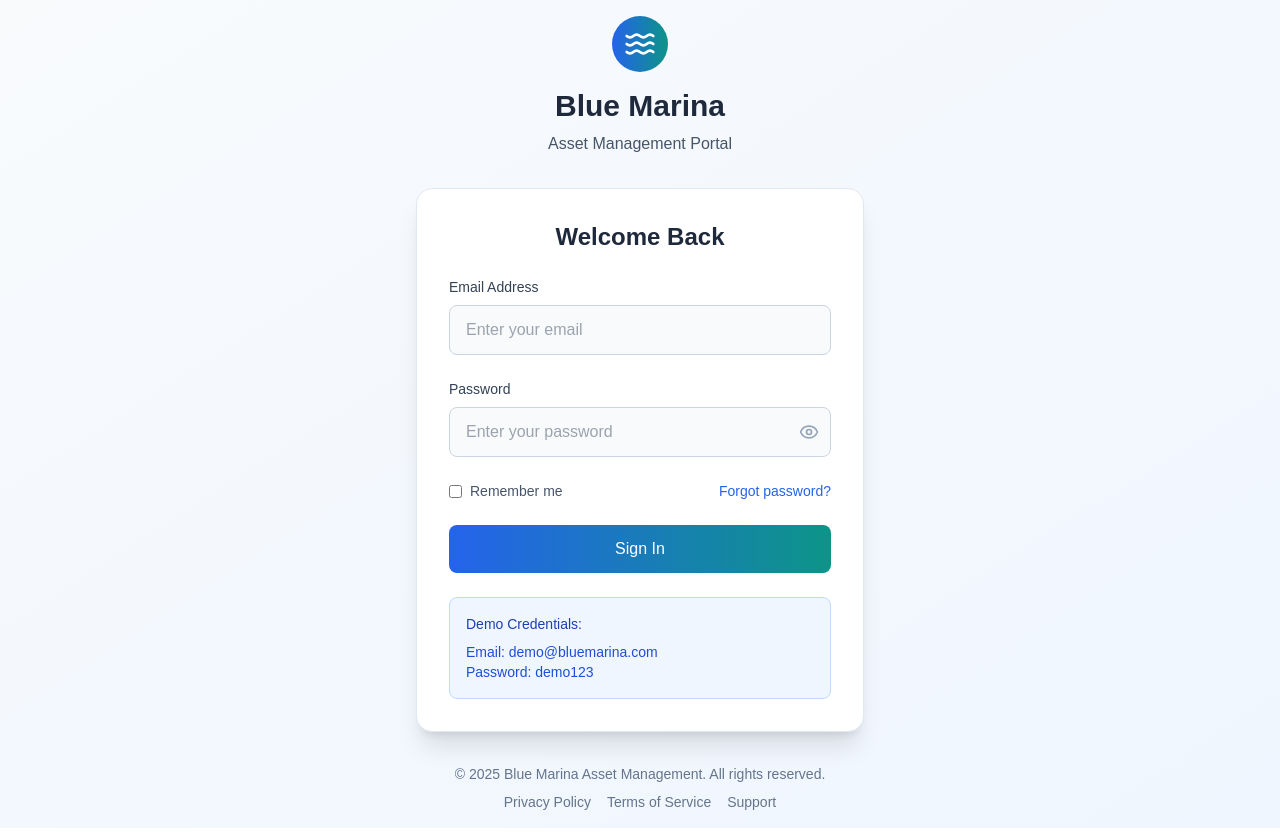
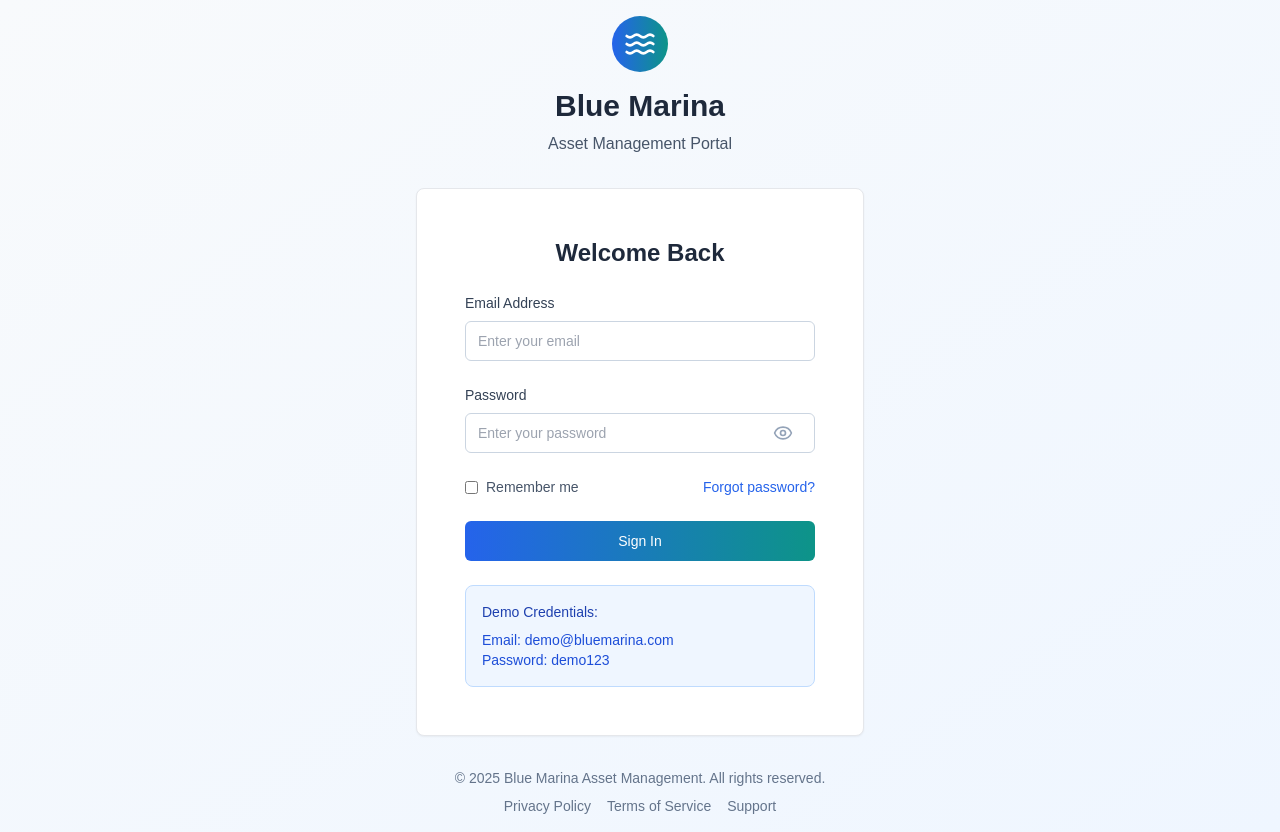
Before and after one commit to Phynnex/client-portal-demo, a Next.js app: page / in a window 1280 px wide. Built offline with nearby package versions, Linux system fonts and the light colour scheme.

Commit message:
feat: integrate shadcn-style ui components

```diff
--- a/src/app/page.tsx
+++ b/src/app/page.tsx
@@ -2,6 +2,7 @@
 "use client"
 import React, { useState } from 'react';
 import { Eye, EyeOff, Waves } from 'lucide-react';
+import { Button, Input, Card, CardContent } from '@/components/ui';
 import { useRouter } from 'next/navigation';
 
 
@@ -57,7 +58,8 @@ export default function LoginPage() {
         </div>
 
         {/* Login Form */}
-        <div className="bg-white rounded-2xl shadow-xl p-8 border border-slate-200">
+        <Card className="p-8">
+          <CardContent className="p-0">
           <h2 className="text-2xl font-semibold text-slate-800 mb-6 text-center">
             Welcome Back
           </h2>
@@ -74,12 +76,11 @@ export default function LoginPage() {
               <label htmlFor="email" className="block text-sm font-medium text-slate-700 mb-2">
                 Email Address
               </label>
-              <input
+              <Input
                 id="email"
                 type="email"
                 value={email}
                 onChange={(e) => setEmail(e.target.value)}
-                className="w-full px-4 py-3 border border-slate-300 rounded-lg focus:ring-2 focus:ring-blue-500 focus:border-transparent transition-all duration-200 bg-slate-50 focus:bg-white"
                 placeholder="Enter your email"
                 disabled={isLoading}
               />
@@ -91,23 +92,25 @@ export default function LoginPage() {
                 Password
               </label>
               <div className="relative">
-                <input
+                <Input
                   id="password"
                   type={showPassword ? 'text' : 'password'}
                   value={password}
                   onChange={(e) => setPassword(e.target.value)}
-                  className="w-full px-4 py-3 pr-12 border border-slate-300 rounded-lg focus:ring-2 focus:ring-blue-500 focus:border-transparent transition-all duration-200 bg-slate-50 focus:bg-white"
+                  className="pr-12"
                   placeholder="Enter your password"
                   disabled={isLoading}
                 />
-                <button
+                <Button
                   type="button"
                   onClick={() => setShowPassword(!showPassword)}
-                  className="absolute right-3 top-1/2 transform -translate-y-1/2 text-slate-400 hover:text-slate-600"
+                  variant="ghost"
+                  size="icon"
+                  className="absolute right-3 top-1/2 -translate-y-1/2 text-slate-400 hover:text-slate-600"
                   disabled={isLoading}
                 >
                   {showPassword ? <EyeOff size={20} /> : <Eye size={20} />}
-                </button>
+                </Button>
               </div>
             </div>
 
@@ -127,11 +130,11 @@ export default function LoginPage() {
             </div>
 
             {/* Login Button */}
-            <button
+            <Button
               type="button"
               onClick={handleLogin}
               disabled={isLoading}
-              className="w-full bg-gradient-to-r from-blue-600 to-teal-600 text-white py-3 px-4 rounded-lg font-medium hover:from-blue-700 hover:to-teal-700 focus:ring-2 focus:ring-blue-500 focus:ring-offset-2 transition-all duration-200 disabled:opacity-50 disabled:cursor-not-allowed transform hover:scale-[1.02] active:scale-[0.98]"
+              className="w-full bg-gradient-to-r from-blue-600 to-teal-600 hover:from-blue-700 hover:to-teal-700 transform hover:scale-[1.02] active:scale-[0.98]"
             >
               {isLoading ? (
                 <div className="flex items-center justify-center">
@@ -141,7 +144,7 @@ export default function LoginPage() {
               ) : (
                 'Sign In'
               )}
-            </button>
+            </Button>
           </div>
 
           {/* Demo Credentials */}
@@ -150,7 +153,8 @@ export default function LoginPage() {
             <p className="text-sm text-blue-700">Email: demo@bluemarina.com</p>
             <p className="text-sm text-blue-700">Password: demo123</p>
           </div>
-        </div>
+          </CardContent>
+        </Card>
 
         {/* Footer */}
         <div className="text-center mt-8 text-sm text-slate-500">
--- a/src/components/DashboardContent.tsx
+++ b/src/components/DashboardContent.tsx
@@ -9,6 +9,7 @@ import {
   Eye
 } from 'lucide-react';
 import { LineChart, Line, XAxis, YAxis, CartesianGrid, Tooltip, ResponsiveContainer, PieChart, Pie, Cell } from 'recharts';
+import { Button } from '@/components/ui';
 
 // Dummy data for portfolio performance
 const portfolioData = [
@@ -209,10 +210,10 @@ export default function DashboardContent({ clientName }: DashboardContentProps)
       <div className="bg-white rounded-xl shadow-sm border border-slate-200 p-6">
         <div className="flex items-center justify-between mb-6">
           <h3 className="text-lg font-semibold text-slate-900">Recent Transactions</h3>
-          <button className="flex items-center space-x-2 text-blue-600 hover:text-blue-800 text-sm font-medium">
+          <Button variant="ghost" size="default" className="flex items-center space-x-2 text-blue-600 hover:text-blue-800 text-sm font-medium">
             <Eye className="h-4 w-4" />
             <span>View All</span>
-          </button>
+          </Button>
         </div>
         <div className="space-y-4">
           {recentTransactions.map((transaction) => (
--- a/src/components/index.ts
+++ b/src/components/index.ts
@@ -1,3 +1,4 @@
 export { default as Navbar } from './Navbar';
 export { default as Sidebar } from './Sidebar';
 export { default as DashboardContent } from './DashboardContent';
+export * from './ui';
--- /dev/null
+++ b/src/components/ui/Button.tsx
@@ -0,0 +1,35 @@
+import * as React from 'react';
+import { cn } from '@/lib/utils';
+
+export type ButtonVariant = 'default' | 'ghost' | 'outline';
+export type ButtonSize = 'default' | 'icon';
+
+export interface ButtonProps
+  extends React.ButtonHTMLAttributes<HTMLButtonElement> {
+  variant?: ButtonVariant;
+  size?: ButtonSize;
+}
+
+export const Button = React.forwardRef<HTMLButtonElement, ButtonProps>(
+  ({ className, variant = 'default', size = 'default', ...props }, ref) => {
+    const base =
+      'inline-flex items-center justify-center rounded-md text-sm font-medium focus:outline-none focus:ring-2 focus:ring-blue-500 disabled:opacity-50 disabled:pointer-events-none';
+    const variants: Record<ButtonVariant, string> = {
+      default: 'bg-blue-600 text-white hover:bg-blue-700',
+      ghost: 'bg-transparent hover:bg-slate-100',
+      outline: 'border border-slate-300 bg-white hover:bg-slate-100',
+    };
+    const sizes: Record<ButtonSize, string> = {
+      default: 'h-10 px-4',
+      icon: 'h-10 w-10',
+    };
+    return (
+      <button
+        ref={ref}
+        className={cn(base, variants[variant], sizes[size], className)}
+        {...props}
+      />
+    );
+  }
+);
+Button.displayName = 'Button';
--- /dev/null
+++ b/src/components/ui/Card.tsx
@@ -0,0 +1,27 @@
+import * as React from 'react';
+import { cn } from '@/lib/utils';
+
+export type CardProps = React.HTMLAttributes<HTMLDivElement>;
+
+export const Card = React.forwardRef<HTMLDivElement, CardProps>(({ className, ...props }, ref) => (
+  <div ref={ref} className={cn('rounded-lg border bg-white shadow-sm', className)} {...props} />
+));
+Card.displayName = 'Card';
+
+export type CardHeaderProps = React.HTMLAttributes<HTMLDivElement>;
+export const CardHeader = React.forwardRef<HTMLDivElement, CardHeaderProps>(({ className, ...props }, ref) => (
+  <div ref={ref} className={cn('p-4 border-b', className)} {...props} />
+));
+CardHeader.displayName = 'CardHeader';
+
+export type CardContentProps = React.HTMLAttributes<HTMLDivElement>;
+export const CardContent = React.forwardRef<HTMLDivElement, CardContentProps>(({ className, ...props }, ref) => (
+  <div ref={ref} className={cn('p-4', className)} {...props} />
+));
+CardContent.displayName = 'CardContent';
+
+export type CardFooterProps = React.HTMLAttributes<HTMLDivElement>;
+export const CardFooter = React.forwardRef<HTMLDivElement, CardFooterProps>(({ className, ...props }, ref) => (
+  <div ref={ref} className={cn('p-4 border-t', className)} {...props} />
+));
+CardFooter.displayName = 'CardFooter';
--- /dev/null
+++ b/src/components/ui/Input.tsx
@@ -0,0 +1,16 @@
+import * as React from 'react';
+import { cn } from '@/lib/utils';
+
+export type InputProps = React.InputHTMLAttributes<HTMLInputElement>;
+
+export const Input = React.forwardRef<HTMLInputElement, InputProps>(({ className, ...props }, ref) => (
+  <input
+    ref={ref}
+    className={cn(
+      'flex h-10 w-full rounded-md border border-slate-300 bg-white px-3 py-2 text-sm focus:outline-none focus:ring-2 focus:ring-blue-500 disabled:cursor-not-allowed disabled:opacity-50',
+      className
+    )}
+    {...props}
+  />
+));
+Input.displayName = 'Input';
--- /dev/null
+++ b/src/components/ui/Select.tsx
@@ -0,0 +1,16 @@
+import * as React from 'react';
+import { cn } from '@/lib/utils';
+
+export type SelectProps = React.SelectHTMLAttributes<HTMLSelectElement>;
+
+export const Select = React.forwardRef<HTMLSelectElement, SelectProps>(({ className, ...props }, ref) => (
+  <select
+    ref={ref}
+    className={cn(
+      'flex h-10 w-full rounded-md border border-slate-300 bg-white px-3 py-2 text-sm focus:outline-none focus:ring-2 focus:ring-blue-500 disabled:cursor-not-allowed disabled:opacity-50',
+      className
+    )}
+    {...props}
+  />
+));
+Select.displayName = 'Select';
--- /dev/null
+++ b/src/components/ui/Toggle.tsx
@@ -0,0 +1,22 @@
+import * as React from 'react';
+import { cn } from '@/lib/utils';
+
+export interface ToggleProps extends React.ButtonHTMLAttributes<HTMLButtonElement> {
+  pressed?: boolean;
+}
+
+export const Toggle = React.forwardRef<HTMLButtonElement, ToggleProps>(
+  ({ className, pressed, ...props }, ref) => (
+    <button
+      ref={ref}
+      data-pressed={pressed}
+      aria-pressed={pressed}
+      className={cn(
+        'inline-flex items-center justify-center rounded-md border border-slate-300 bg-white px-3 py-2 text-sm font-medium transition-colors data-[pressed=true]:bg-blue-600 data-[pressed=true]:text-white',
+        className
+      )}
+      {...props}
+    />
+  )
+);
+Toggle.displayName = 'Toggle';
--- /dev/null
+++ b/src/components/ui/index.ts
@@ -0,0 +1,5 @@
+export * from './Button';
+export * from './Input';
+export * from './Select';
+export * from './Toggle';
+export * from './Card';
--- /dev/null
+++ b/src/lib/utils.ts
@@ -0,0 +1,3 @@
+export function cn(...classes: (string | false | null | undefined)[]): string {
+  return classes.filter(Boolean).join(' ');
+}
```
Also changed, not shown: src/components/Navbar.tsx (+8 -5 lines), src/components/Sidebar.tsx (+15 -9 lines).
